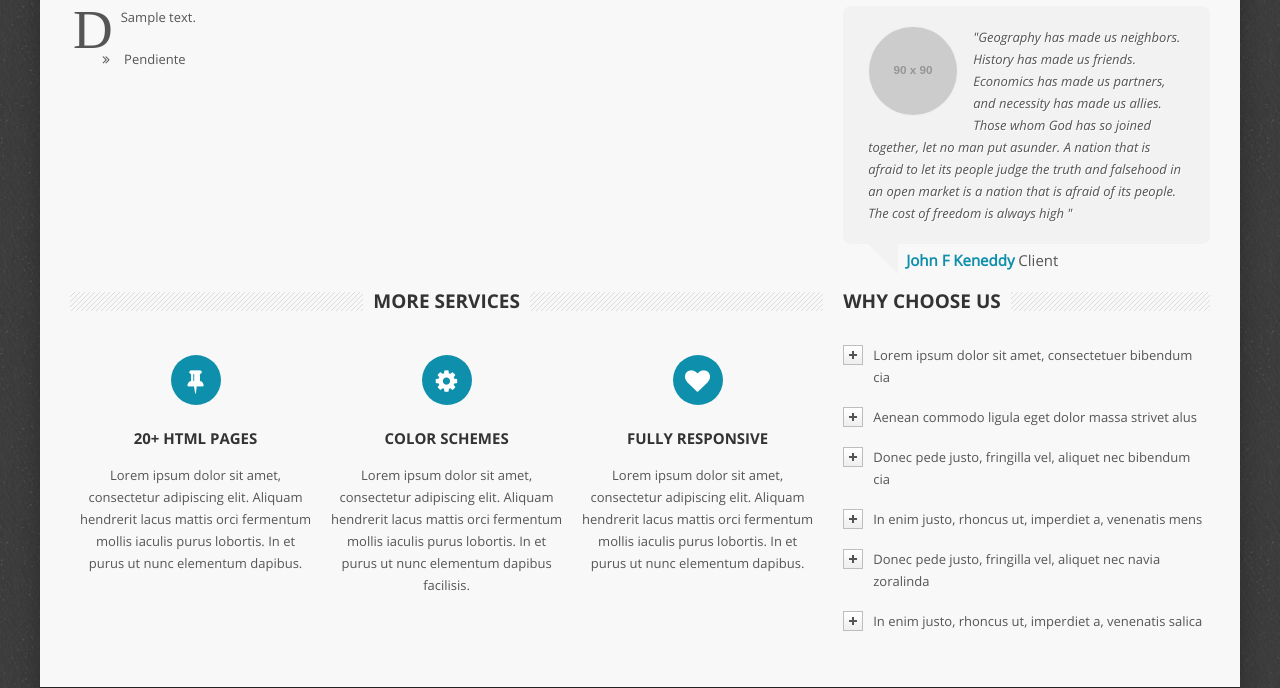
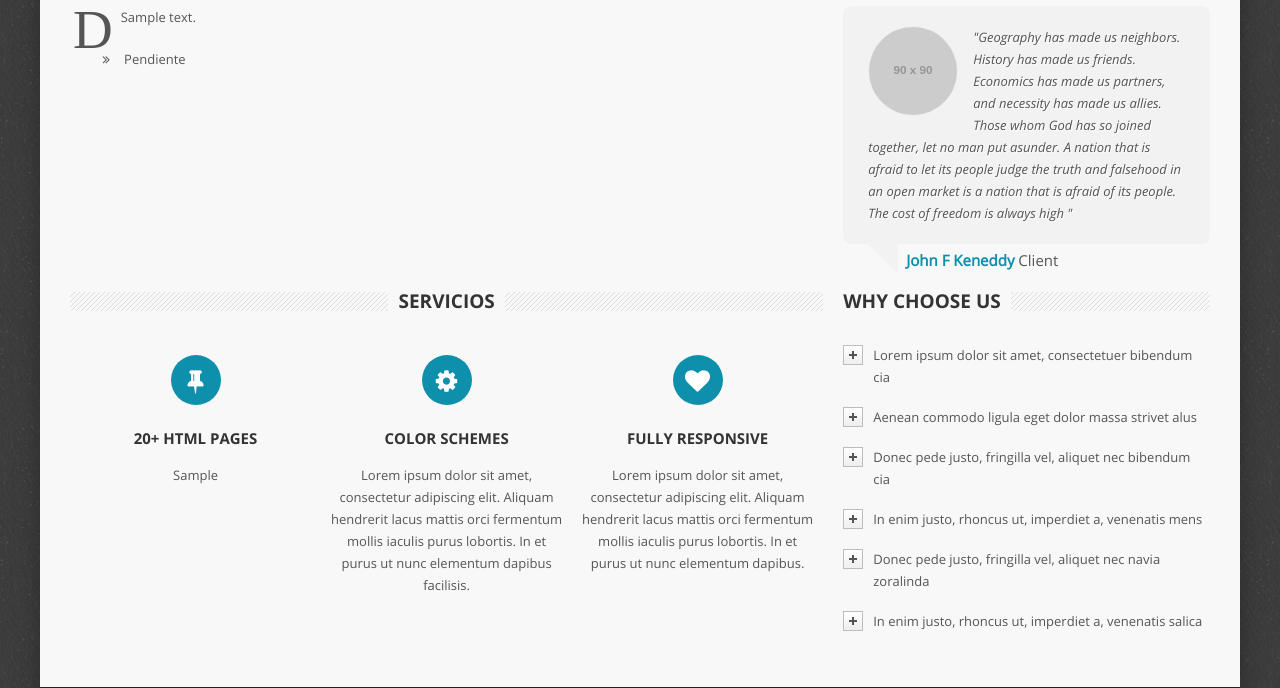
Before and after one commit to lein33/chatagrotech, a Django app: page / in a window 1280 px wide. Shown: the part 269-957 px from the top of the page. Run offline with Django 4.2, Linux system fonts and the light colour scheme; tables that the repository leaves empty hold one stand-in row (values such as "Sample post"); grey boxes labelled with a size stand in for pictures from a placeholder-image service; parts of the project's set-up code (start-up, migrations or seed data) failed here and were passed over; some libraries are stand-ins or nearby versions.

Commit message:
agregando la vista modelo about

```diff
--- a/agrotech/templates/services.html
+++ b/agrotech/templates/services.html
@@ -146,16 +146,18 @@
 			<!-- BEGIN SERVICES-->
 			<div class="c8 text-center">
 				<h1 class="maintitle text-center">
-				<span>More Services</span>
+				<span>Servicios</span>
 				</h1>
 				<!-- service 1-->
 				<div class="c4">
 					<h1 class="subtitles">
 					<span class="serviceicon"><i class="icon-pushpin rotate"></i></span><br/>
 					20+ HTML Pages </h1>
+					{% for about in about %}
 					<p>
-						 Lorem ipsum dolor sit amet, consectetur adipiscing elit. Aliquam hendrerit lacus mattis orci fermentum mollis iaculis purus lobortis. In et purus ut nunc elementum dapibus.
+						 {{about.servicios}}
 					</p>
+					{% endfor %}
 				</div>
 				<!-- service 2-->
 				<div class="c4">
```
